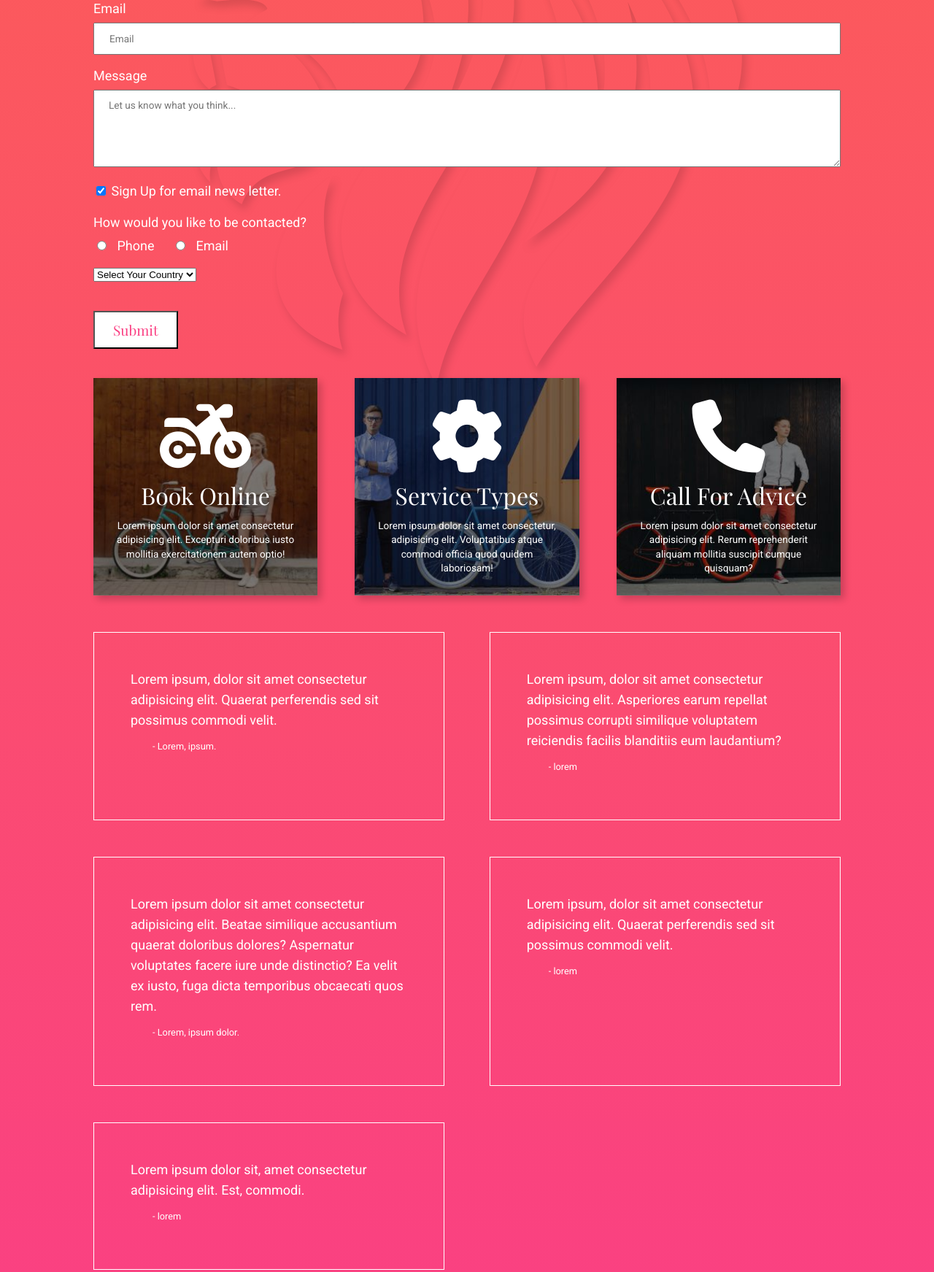
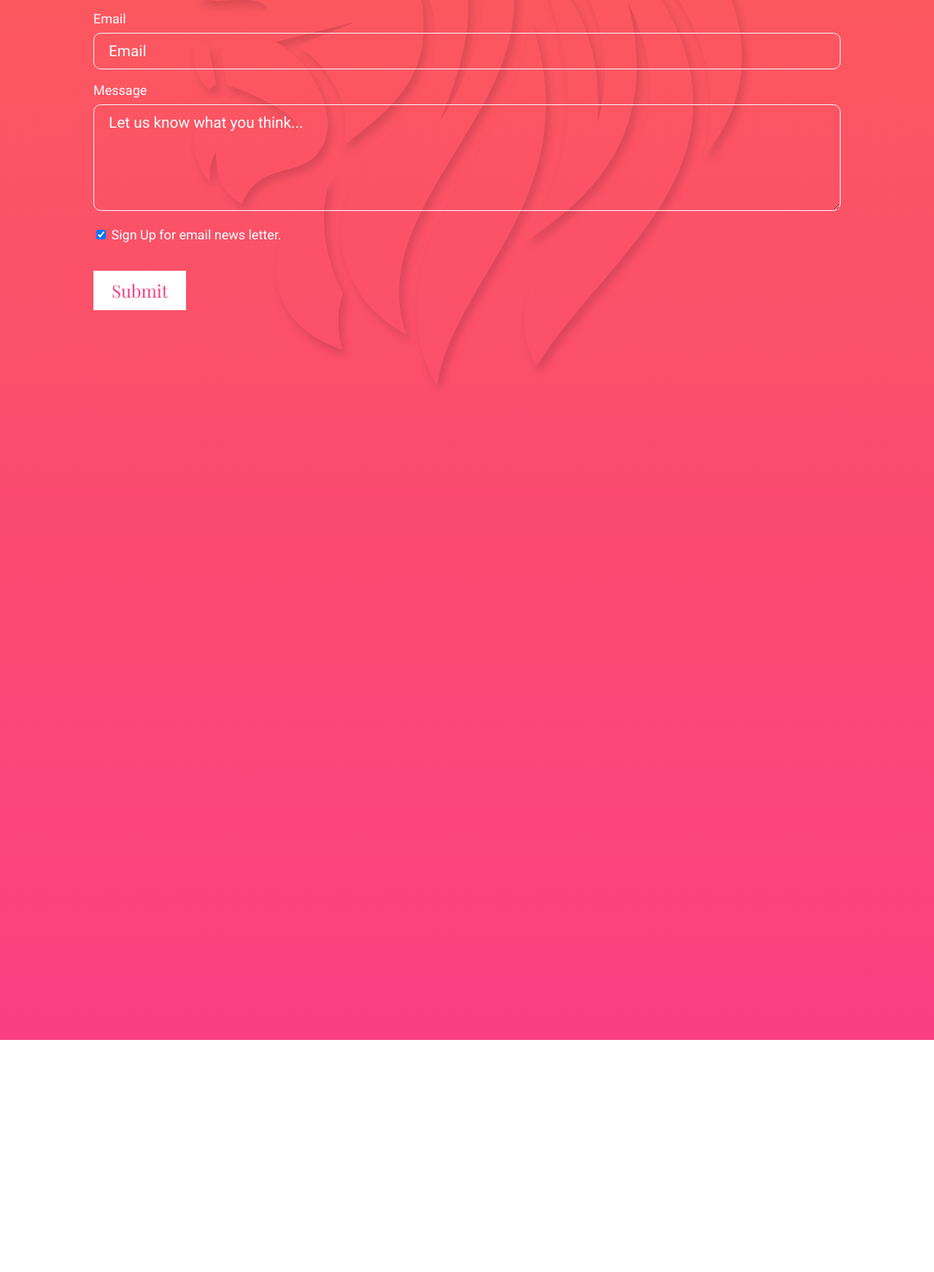
Before and after one commit to M-Faried/roar-bikes, a website: page dist/contact-us.html in a window 1280 px wide. Shown: the part 407-2150 px from the top of the page at 73% size. After the commit the page ends 1832 px from the top, so only its background shows below. Drawn offline with nearby package versions, Linux system fonts and the light colour scheme.

Commit message:
Improved the design of contacts page

```diff
--- a/dist/contact-us.html
+++ b/dist/contact-us.html
@@ -13,10 +13,8 @@
     <title>Roar Bikes - Contact Us</title>
 </head>
 
-
 <body>
     <div class="container">
-
 
         <header>
             <div class="logo">
@@ -47,7 +45,7 @@
             <p>Do you have a question? Please don't hesitate to send us an email and we will get back to you within 2
                 days.</p>
 
-            <form action="mail.js" method="POST">
+            <form method="get" action="./index.html">
 
                 <div class="input-block">
                     <label for="idName" class="newline-label">Name</label>
@@ -69,95 +67,11 @@
                     <input type="checkbox" name="email-sub" id="idEmailSub" value="yes-sign-me-up" checked>
                     <label for="idEmailSub">Sign Up for email news letter.</label>
                 </div>
-
-                <div class="input-block">
-                    <p>How would you like to be contacted?</p>
-                    <input type="radio" name="contact-pref" id="idPhone" value="Phone">
-                    <label for="idPhone" class="margin-right-label">Phone</label>
-                    <input type="radio" name="contact-pref" id="idEmailRadio" value="Email">
-                    <label for="idEmailRadio">Email</label>
-                </div>
-
-                <div class="input-block">
-                    <select name="country" id="idCountry">
-                        <option value="No-Chosen">Select Your Country</option>
-                        <option value="Egypt">Egypt</option>
-                        <option value="Canada">Canada</option>
-                    </select>
-                </div>
-
                 <input type="submit" value="Submit">
             </form>
 
         </div>
 
-
-
-        <div class="cards">
-            <div class="card1">
-                <a href="#">
-                    <i class="fas fa-motorcycle"></i>
-                    <h2>Book Online</h2>
-                    <p>Lorem ipsum dolor sit amet consectetur adipisicing elit. Excepturi doloribus iusto mollitia
-                        exercitationem autem optio!</p>
-                </a>
-            </div>
-            <div class="card2">
-                <a href="#">
-                    <i class="fas fa-cog"></i>
-                    <h2>Service Types</h2>
-                    <p>Lorem ipsum dolor sit amet consectetur, adipisicing elit. Voluptatibus atque commodi officia quod
-                        quidem laboriosam!</p>
-                </a>
-            </div>
-            <div class="card3">
-                <a href="#">
-                    <i class="fas fa-phone"></i>
-                    <h2>Call For Advice</h2>
-                    <p>Lorem ipsum dolor sit amet consectetur adipisicing elit. Rerum reprehenderit aliquam mollitia
-                        suscipit cumque quisquam?</p>
-                </a>
-            </div>
-        </div>
-
-
-
-        <div class="testimonials">
-
-            <div class="tbox">
-                <p>Lorem ipsum, dolor sit amet consectetur adipisicing elit. Quaerat perferendis sed sit possimus
-                    commodi velit.</p>
-                <p>- Lorem, ipsum.</p>
-            </div>
-
-            <div class="tbox">
-                <p>Lorem ipsum, dolor sit amet consectetur adipisicing elit. Asperiores earum repellat possimus corrupti
-                    similique voluptatem reiciendis facilis blanditiis eum laudantium?</p>
-                <p>- lorem</p>
-            </div>
-
-            <div class="tbox">
-                <p>Lorem ipsum dolor sit amet consectetur adipisicing elit. Beatae similique accusantium quaerat
-                    doloribus dolores? Aspernatur voluptates facere iure unde distinctio? Ea velit ex iusto, fuga dicta
-                    temporibus obcaecati quos rem.</p>
-                <p>- Lorem, ipsum dolor.</p>
-            </div>
-
-            <div class="tbox">
-                <p>Lorem ipsum, dolor sit amet consectetur adipisicing elit. Quaerat perferendis sed sit possimus
-                    commodi velit.</p>
-                <p>- lorem</p>
-            </div>
-
-            <div class="tbox">
-                <p>Lorem ipsum dolor sit, amet consectetur adipisicing elit. Est, commodi.</p>
-                <p>- lorem</p>
-            </div>
-
-        </div>
-
-
-
     </div>
 </body>
 
--- a/dist/main.css
+++ b/dist/main.css
@@ -77,7 +77,8 @@ a {
   box-shadow: 5px 5px 10px rgba(0, 0, 0, 0.2);
 }
 
-/* Styling the form... */
+/******************** Form Style *********************/
+
 .input-block {
   margin-bottom: 20px;
 }
@@ -87,9 +88,21 @@ input[type='email'],
 textarea {
   padding: 12px 20px;
   font-family: 'Roboto', sans-serif;
-  font-size: 0.85rem;
+  font-size: 1.3rem;
   width: 100%;
   box-sizing: border-box;
+
+  background-color: transparent;
+  border: 1px solid white;
+  color: white;
+
+  border-radius: 10px;
+}
+
+input[type='text']::placeholder,
+input[type='email']::placeholder,
+textarea::placeholder {
+  color: white;
 }
 
 .newline-label {
@@ -109,19 +122,23 @@ input[type='submit'] {
   background-color: white;
   color: #fa4083;
   font-family: 'Playfair Display', serif;
-  font-size: 1.2rem;
+  font-size: 1.5rem;
   margin-top: 20px;
   align-self: center;
   padding: 11px 25px;
+  border: 0;
 }
 
 form {
-  margin: 40px 0px;
+  padding: 40px 0px 1000px 0px;
 }
+
+/******************** End Form Style *********************/
 
 .cards {
   text-align: center;
   display: flex;
+  flex-wrap: wrap;
   justify-content: space-between;
 }
 
@@ -175,10 +192,6 @@ form {
   box-sizing: border-box;
 }
 
-/* .tbox :last-child {
-    font-size:  0.8rem;
-} */
-
 .tbox p:last-of-type {
   font-size: 0.8rem;
   padding-left: 30px;
@@ -202,7 +215,7 @@ form {
   transition-duration: 1s;
 }
 
-/* Navigationg menu styling. */
+/* Navigation menu styling. */
 .navbutton {
   font-family: 'Playfair Display', serif;
   color: white;
@@ -239,3 +252,11 @@ form {
   transition-duration: 0.7s;
   font-size: 1.2rem;
 }
+
+/* @media (max-width: 768px) {
+  //TODO
+}
+
+@media (max-width: 400px) {
+  //TODO
+} */
```
